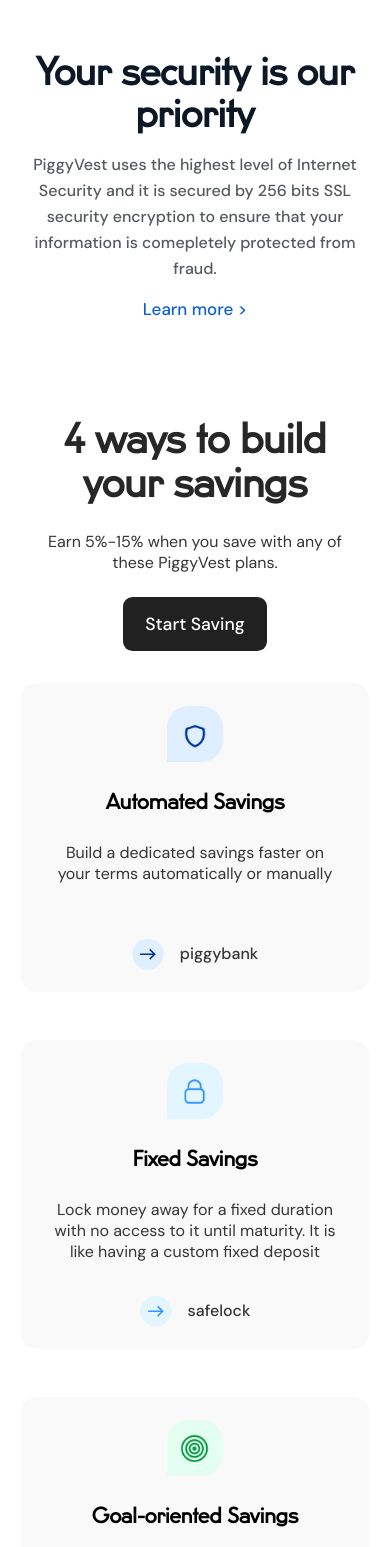
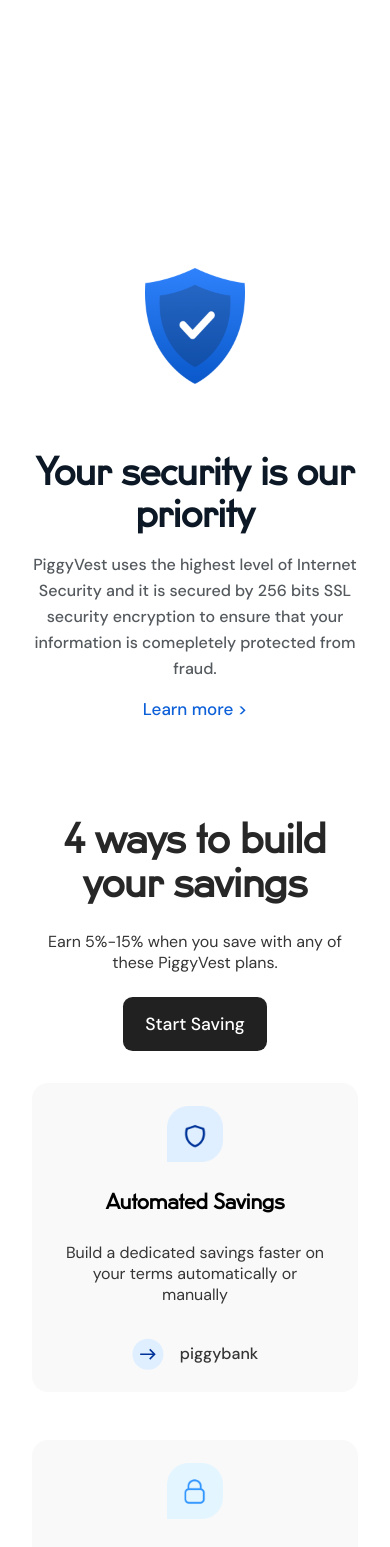
Before and after one commit to Qaasim-Umar/piggyvest-react, a React (Create React App) app: page / in a window 390 px wide. Shown: the part 1456-3003 px from the top of the page. Built offline with nearby package versions, Linux system fonts and the light colour scheme.

Commit message:
feat: fixed the savings card responsiveness

```diff
--- a/src/sections/Savings/Savings.css
+++ b/src/sections/Savings/Savings.css
@@ -24,7 +24,7 @@
   margin-top: 12rem;
   display: flex;
 }
-@media only screen and (max-width: 600px) {
+@media only screen and (max-width: 992px) {
   .saving-card {
     margin-top: 3rem;
     flex-direction: column;
@@ -38,7 +38,9 @@
     margin: 1.5rem 0;
   }
   .savings-grid {
-    grid-template-columns: 1fr;
+    grid-template-columns: 1fr 1fr;
+    column-gap: 0;
+    margin: 0 2rem;
   }
   #savings-btn {
     margin: 0 auto;
@@ -54,3 +56,8 @@
     justify-content: center;
   }
 }
+@media only screen and (max-width: 780px) {
+  .savings-grid {
+    grid-template-columns: 1fr ;
+  }
+}
--- a/src/sections/Security/Security.css
+++ b/src/sections/Security/Security.css
@@ -44,7 +44,7 @@
 }
 @media screen and (max-width: 992px) {
   .security {
-    margin: 30rem auto 0;
+    margin:55rem auto 0;
   }
   .security-image img {
     margin: 0 auto;
```
